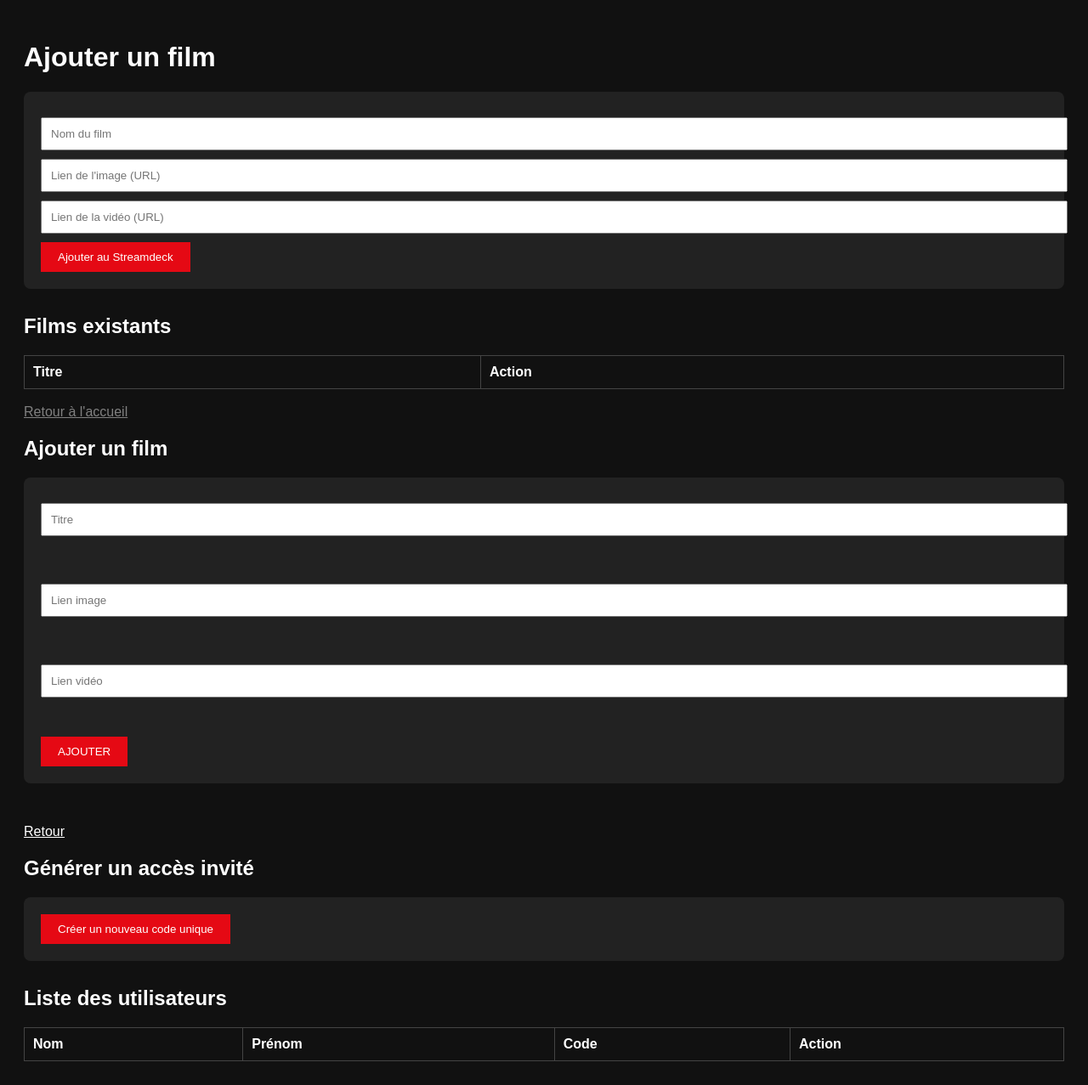
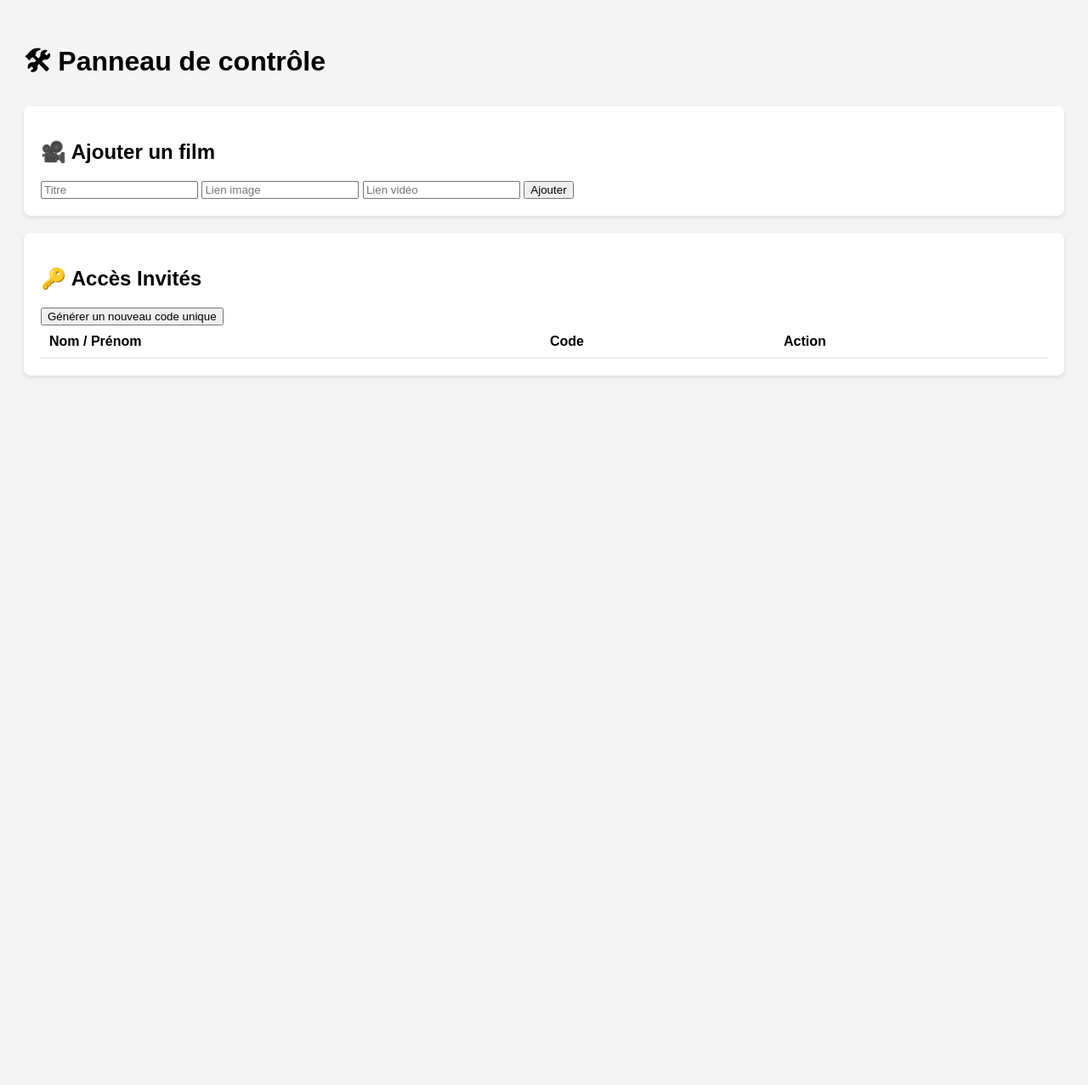
Before and after one commit to vguillotduenas-dotcom/StreamDeck, a Flask app: page /admin in a window 1280 px wide. Shown: the whole page at 85% size. After the commit the page ends 444 px from the top, so only its background shows below. Run offline with Flask 3, Linux system fonts and the light colour scheme; a user stored in the database is signed in; data comes from the database, SQL or seed files in the repository; data that the repository does not hold is empty.

Commit message:
admin.html

```diff
--- a/templates/admin.html
+++ b/templates/admin.html
@@ -1,71 +1,44 @@
 <!DOCTYPE html>
 <html>
 <head>
-    <title>Admin - Gestion</title>
+    <title>Panel Admin</title>
     <style>
-        body { font-family: sans-serif; background: #141414; color: white; padding: 20px; }
-        form { background: #222; padding: 20px; border-radius: 8px; margin-bottom: 30px; }
-        input { display: block; width: 100%; margin: 10px 0; padding: 10px; }
-        button { background: #e50914; color: white; border: none; padding: 10px 20px; cursor: pointer; }
-        table { width: 100%; border-collapse: collapse; margin-top: 20px; }
-        th, td { border: 1px solid #444; padding: 10px; text-align: left; }
-        .btn-del { background: #555; text-decoration: none; color: white; padding: 5px 10px; border-radius: 4px; font-size: 12px; }
-        .btn-del:hover { background: #ff4444; }
+        body { background: #f4f4f4; font-family: Arial; padding: 20px; }
+        .section { background: white; padding: 20px; border-radius: 8px; margin-bottom: 20px; box-shadow: 0 2px 5px rgba(0,0,0,0.1); }
+        table { width: 100%; border-collapse: collapse; }
+        th, td { padding: 10px; border-bottom: 1px solid #ddd; text-align: left; }
+        .btn-del { color: red; text-decoration: none; font-weight: bold; }
     </style>
 </head>
 <body>
-    <h1>Ajouter un film</h1>
+    <h1>🛠 Panneau de contrôle</h1>
+
+    <div class="section">
+        <h2>🎥 Ajouter un film</h2>
         <form method="POST">
-        <input type="text" name="nom" placeholder="Nom du film" required>
-        <input type="text" name="img" placeholder="Lien de l'image (URL)" required>
-        <input type="text" name="lien" placeholder="Lien de la vidéo (URL)" required>
-        <button type="submit">Ajouter au Streamdeck</button>
+            <input type="hidden" name="add_video">
+            <input type="text" name="nom" placeholder="Titre" required>
+            <input type="text" name="img" placeholder="Lien image" required>
+            <input type="text" name="lien" placeholder="Lien vidéo" required>
+            <button type="submit">Ajouter</button>
         </form>
+    </div>
 
-    <h2>Films existants</h2>
+    <div class="section">
+        <h2>🔑 Accès Invités</h2>
+        <form method="POST">
+            <button type="submit" name="gen_code">Générer un nouveau code unique</button>
+        </form>
         <table>
+            <tr><th>Nom / Prénom</th><th>Code</th><th>Action</th></tr>
+            {% for u in users %}
             <tr>
-            <th>Titre</th>
-            <th>Action</th>
-        </tr>
-        {% for film in films %}
-        <tr>
-            <td>{{ film.nom }}</td>
-            <td><a href="{{ url_for('supprimer', id=film.id) }}" class="btn-del" onclick="return confirm('Supprimer ce film ?')">❌ Supprimer</a></td>
+                <td>{{ u.nom }} {{ u.prenom }}</td>
+                <td><code>{{ u.code }}</code></td>
+                <td><a href="{{ url_for('del_user', id=u.id) }}" class="btn-del">Supprimer/Bannir</a></td>
             </tr>
             {% endfor %}
         </table>
-
-    <br>
-    <a href="/" style="color: gray;">Retour à l'accueil</a>
-</body>
-</html><!DOCTYPE html>
-<html lang="fr">
-<body style="background:#111; color:white; font-family:sans-serif; padding:20px;">
-    <h2>Ajouter un film</h2>
-    <form method="POST">
-        <input type="text" name="nom" placeholder="Titre" required><br><br>
-        <input type="text" name="img" placeholder="Lien image" required><br><br>
-        <input type="text" name="lien" placeholder="Lien vidéo" required><br><br>
-        <button type="submit">AJOUTER</button>
-    </form>
-    <br><a href="/" style="color:white;">Retour</a>
+    </div>
 </body>
 </html>
-<h2>Générer un accès invité</h2>
-<form method="POST">
-    <button type="submit" name="gen_code">Créer un nouveau code unique</button>
-</form>
-
-<h2>Liste des utilisateurs</h2>
-<table>
-    <tr><th>Nom</th><th>Prénom</th><th>Code</th><th>Action</th></tr>
-    {% for u in users %}
-    <tr>
-        <td>{{ u.nom or 'Pas encore inscrit' }}</td>
-        <td>{{ u.prenom or '-' }}</td>
-        <td><strong>{{ u.code }}</strong></td>
-        <td><a href="{{ url_for('supprimer_user', id=u.id) }}">Bannir/Déconnecter</a></td>
-    </tr>
-    {% endfor %}
-</table>
```
Lines whose indentation alone changed are shown as unchanged.
